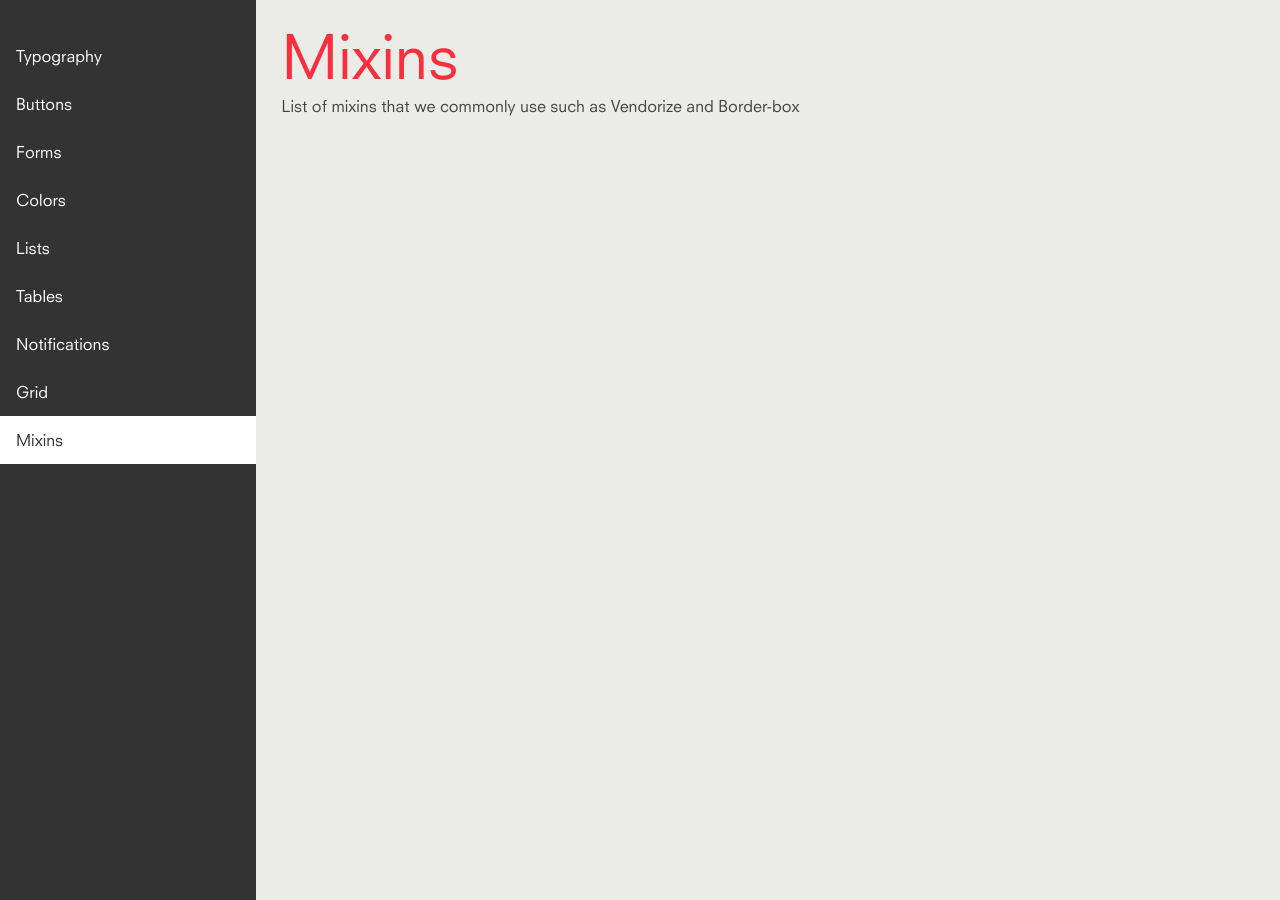
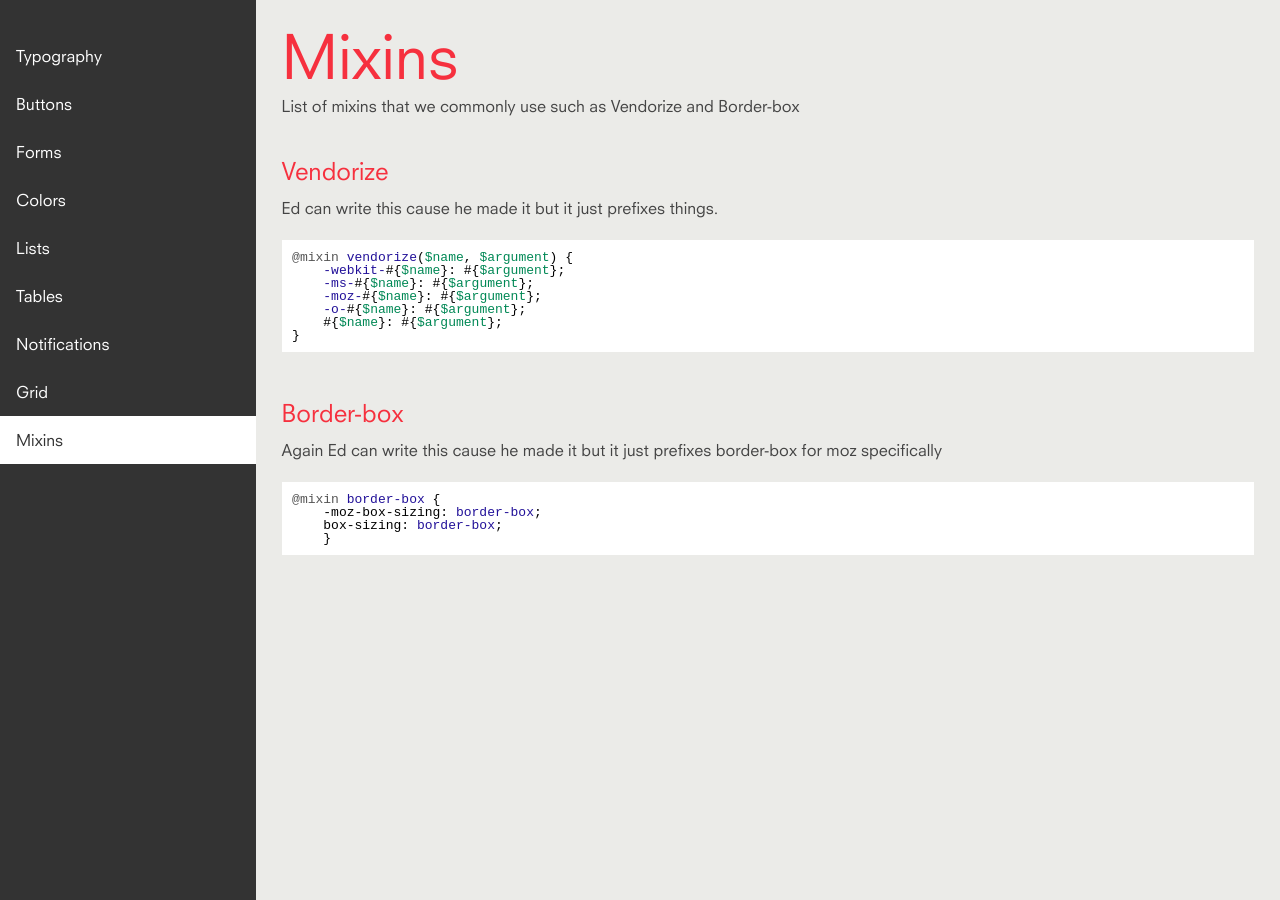
Before and after one commit to EMT/patterns, a Jekyll site: the page built from mixins.html, in a window 1280 px wide. Built offline with Jekyll 4.4.1, drawn with Linux system fonts in a browser that asks for light colours; nearby versions of some CDN libraries.

Commit message:
Codemirror styling for sass format

```diff
--- a/_includes/footer.html
+++ b/_includes/footer.html
@@ -4,5 +4,6 @@
 
 <script src="{{ site.baseurl }}/js/lib/codemirror/codemirror.js"></script>
 <script src="{{ site.baseurl }}/js/lib/codemirror/mode/xml.js"></script>
+<script src="{{ site.baseurl }}/js/lib/codemirror/mode/sass.js"></script>
 <script src="{{ site.baseurl }}/js/lib/codemirror/util/formatting.js"></script>
 <script src="{{ site.baseurl }}/js/code-editor.js"></script>
--- a/js/code-editor.js
+++ b/js/code-editor.js
@@ -9,9 +9,10 @@ function getSelectedRange(editor) {
 }
 
 $(".js-code-pattern").each(function(){
+	var dataMode = $(this).data('mode');
 	var myCodeMirror = CodeMirror.fromTextArea($(this)[0], {
 	    lineNumbers: false,
-	    mode: "text/html",
+	    mode: dataMode,
 	    htmlMode: true,
 	    readOnly: true,
 	    indentWithTabs: true,
--- a/mixins.html
+++ b/mixins.html
@@ -5,3 +5,27 @@ layout: default
 	<h1>Mixins</h1>
 	<p>List of mixins that we commonly use such as Vendorize and Border-box</p>
 </div>
+
+<div class="element">
+	<h4>Vendorize</h4>
+	<p>Ed can write this cause he made it but it just prefixes things.</p>
+<textarea data-mode="sass" class="js-code-pattern">
+@mixin vendorize($name, $argument) {
+	-webkit-#{$name}: #{$argument};
+	-ms-#{$name}: #{$argument};
+	-moz-#{$name}: #{$argument};
+	-o-#{$name}: #{$argument};
+	#{$name}: #{$argument};
+}</textarea>
+</div>
+
+<div class="element">
+	<h4>Border-box</h4>
+	<p>Again Ed can write this cause he made it but it just prefixes border-box for moz specifically</p>
+<textarea data-mode="sass" class="js-code-pattern">
+@mixin border-box {
+	-moz-box-sizing: border-box;
+	box-sizing: border-box;
+}</textarea>
+
+</div>
```
Also changed, not shown: buttons.html (+6 -6 lines), notifications.html (+4 -4 lines), tables.html (+6 -3 lines), js/lib/codemirror/mode/sass.js (added).
